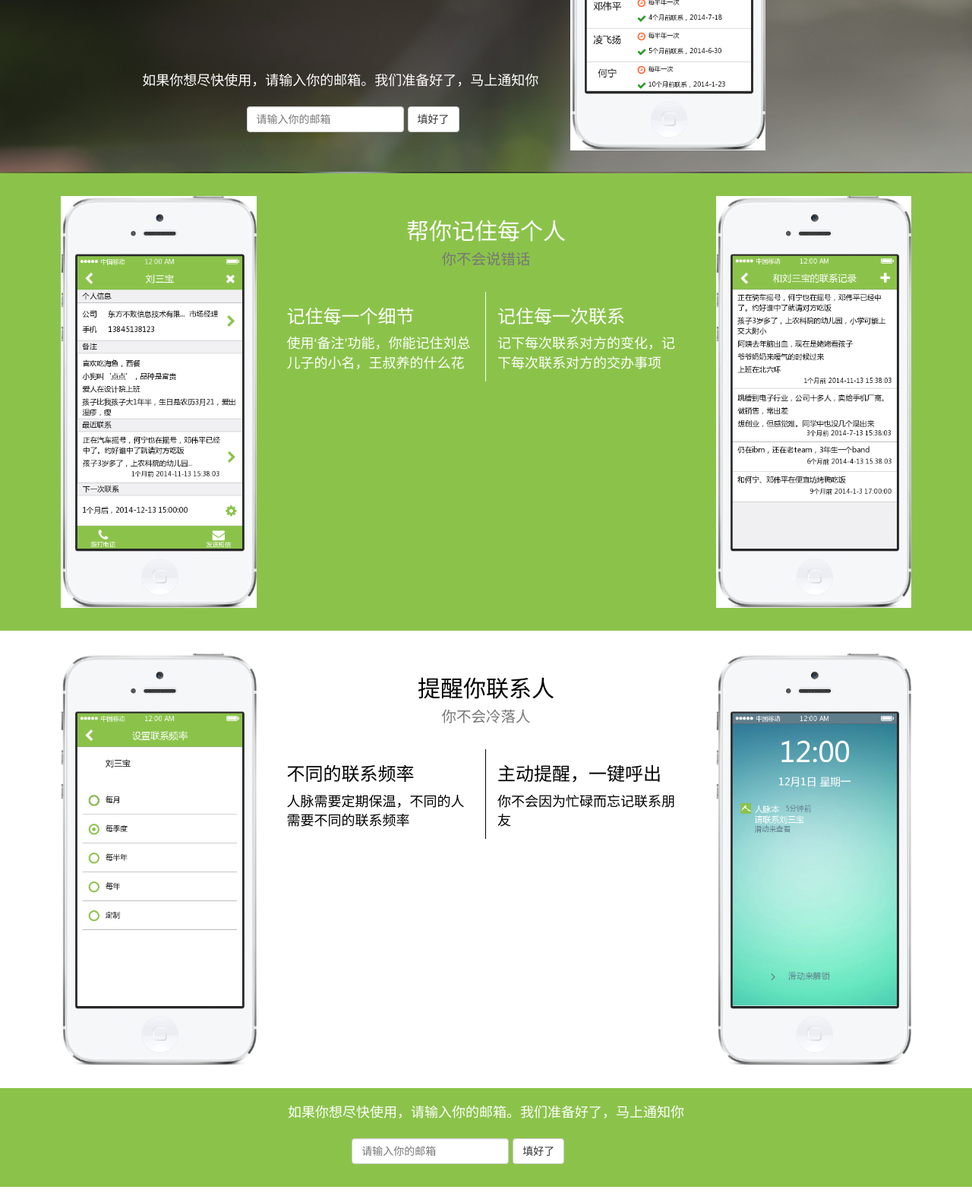
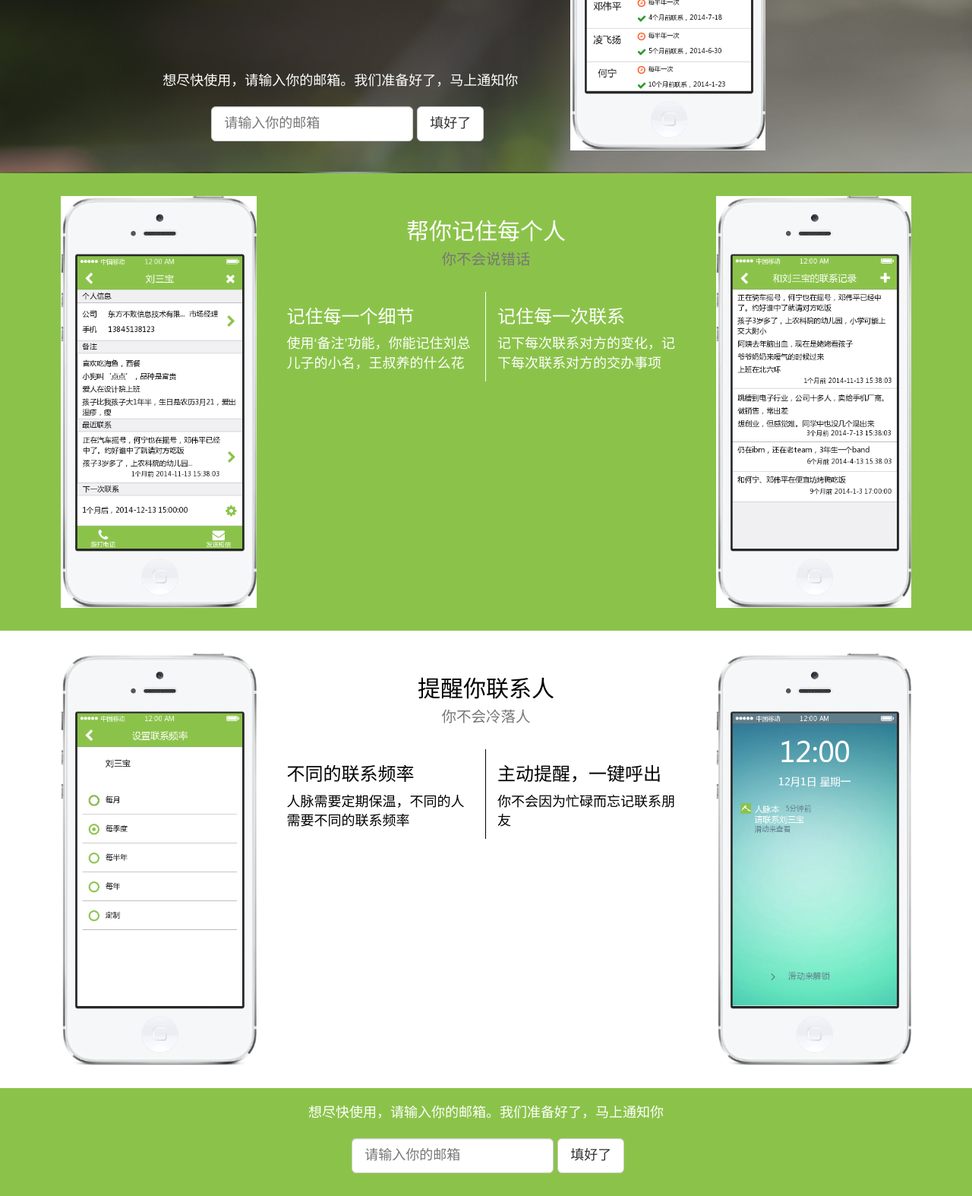
Before and after one commit to changlianxi/changlianxi.github.io, a plain HTML site: page index.html in a window 1280 px wide. Shown: the part 374-1948 px from the top of the page at 76% size. Drawn offline with Linux system fonts and the light colour scheme.

Commit message:
调整了一些ui

```diff
--- a/index.html
+++ b/index.html
@@ -55,17 +55,17 @@
   <dd><p>按照你希望的联系频率，主动提醒你联系</p><p>你<strong>不会冷落人</strong></p></dd>
 </dl>
 <br><br><br>
-                    <p class="text-center">如果你想尽快使用，请输入你的邮箱。我们准备好了，马上通知你</p>
+                    <p class="text-center">想尽快使用，请输入你的邮箱。我们准备好了，马上通知你</p>
                     <div class="row">
-                         <div class="col-md-3"></div>
+                         <div class="col-md-2"></div>
                          <div class="col-md-9">
                                <form role="form" class="form-inline" action="//forms.brace.io/ddlianxi@126.com" method="POST">
   <div class="form-group">
     <label for="exampleInputEmail1" class="sr-only">想第一时间获得试用邀请</label>
-    <input type="email" class="form-control " id="exampleInputEmail1" name="name" placeholder="请输入你的邮箱">
+    <input type="email" class="form-control input-lg" id="exampleInputEmail1" name="name" placeholder="请输入你的邮箱">
     <input type="hidden" name="_next" value="//changlianxi.github.io/thanks.html" />
   </div>
-  <button type="submit" class="btn btn-default">填好了</button>
+  <button type="submit" class="btn btn-default btn-lg">填好了</button>
 </form>
                          </div>
                     </div>
@@ -133,17 +133,17 @@
 
     <section id="tianxie">
       <div class="container">
-      <p class="text-center">如果你想尽快使用，请输入你的邮箱。我们准备好了，马上通知你</p>
+      <p class="text-center">想尽快使用，请输入你的邮箱。我们准备好了，马上通知你</p>
         <div class="row">
             <div class="col-md-4"></div>
                          <div class="col-md-7">
                                <form role="form" class="form-inline" action="//forms.brace.io/ddlianxi@126.com" method="POST">
   <div class="form-group">
     <label for="exampleInputEmail1" class="sr-only">想第一时间获得试用邀请</label>
-    <input type="email" class="form-control " id="exampleInputEmail1" name="name" placeholder="请输入你的邮箱">
+    <input type="email" class="form-control input-lg" id="exampleInputEmail1" name="name" placeholder="请输入你的邮箱">
     <input type="hidden" name="_next" value="//changlianxi.github.io/thanks.html" />
   </div>
-  <button type="submit" class="btn btn-default">填好了</button>
+  <button type="submit" class="btn btn-default btn-lg">填好了</button>
 </form>
                          </div>
         </div>
```
